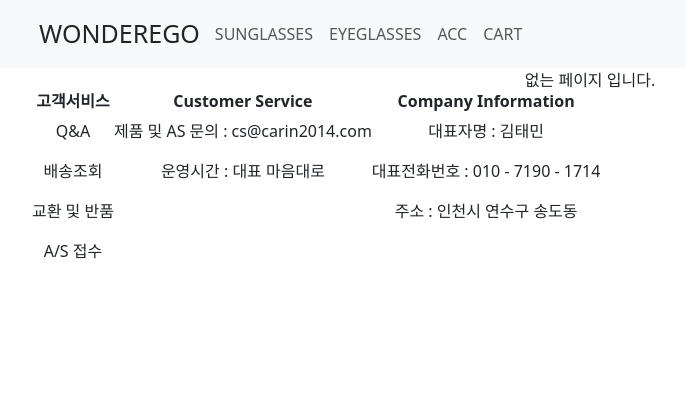
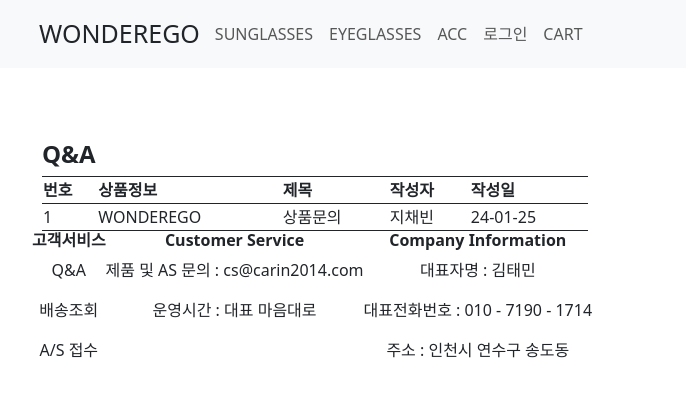
Before and after one commit to jicherry/react_shop, a React (Create React App) app: page /QA in a window 1280 px wide. Shown: the top 396 px of the page, without its empty margins (50-736 px from the left). Built offline with nearby package versions, Linux system fonts and the light colour scheme.

Commit message:
페이지 수정

```diff
--- a/src/App.js
+++ b/src/App.js
@@ -1,13 +1,17 @@
 import './App.css';
 import 'bootstrap/dist/css/bootstrap.min.css';
 import { useState } from 'react';
-import {  Navbar, Container , Nav } from 'react-bootstrap'; //대문자로 된 컴포넌트 다 Import 해야 함
+import {  Navbar, Container , Nav } from 'react-bootstrap'; //대문자로 된 컴포넌트 다 import 해야 함
 import { Routes, Route, Link, useNavigate, Outlet } from 'react-router-dom'
 import Etc from './routes/Etc.js'
 import About from './routes/About.js'
 import Detail from './routes/Detail.js'
 // import axios from 'axios';
 import Cart from './routes/Cart.js'
+import QA from './routes/QA.js';
+import Ship from './routes/Ship.js';
+import AS from './routes/AS.js';
+import Login from './routes/Login.js';
 import Footer from './Footer.js'
 
 
@@ -41,8 +45,13 @@ function App() {
             }}>ACC</Nav.Link>
 
             <Nav.Link onClick={() => {
+              navigate('/Login')
+            }} style={ {} }>로그인</Nav.Link>
+
+            <Nav.Link onClick={() => {
               navigate('/cart')
-            }}>CART</Nav.Link>
+            }}  style={ {} }>CART</Nav.Link>
+
           </Nav>
         </Container>
       </Navbar>
@@ -50,6 +59,9 @@ function App() {
       <Routes>
         <Route path='/' element={<div>
           <div className='main-bg'></div>
+            <div>
+              <p>OUR STORY</p>
+            </div>
         </div>} />
         <Route path='/detail' element={<Detail />} />
 
@@ -58,6 +70,14 @@ function App() {
         <Route path='/etc' element={<Etc />} />
 
         <Route path='/cart' element={<Cart />} />
+
+        <Route path='/QA' element={<QA/>} />
+
+        <Route path='/Ship' element={<Ship />} />
+
+        <Route path='/AS' element={<AS />} />
+
+        <Route path='/Login' element={<Login />} />
 
         <Route path='*' element={<div>없는 페이지 입니다.</div>} />
       </Routes>
--- a/src/Footer.js
+++ b/src/Footer.js
@@ -16,14 +16,19 @@ import Cart from './routes/Cart.js'
       return(
         <div className='footer-container'>
           <div className='footer-content'
-          style={ {display : 'flex' , float: 'left' , display : 'inline-block'} }>
+          style={ {display : 'flex' , float: 'left' , display : 'inline-block',} }>
             <h6 style={ { fontWeight : 'bold' } }>고객서비스</h6>
             <p><Nav.Link onClick={() => {
-                navigate('/')
+                navigate('/QA')
               }}>Q&A</Nav.Link></p>
-            <p>배송조회</p>
-            <p>교환 및 반품</p>
-            <p>A/S 접수</p>
+
+            <p><Nav.Link onClick={() => {
+                navigate('/Login')
+              }}>배송조회</Nav.Link></p>
+
+            <p><Nav.Link onClick={() => {
+                navigate('/Login')
+              }}>A/S 접수</Nav.Link></p>
           </div>
           <div className='footer-content'
           style={ {display : 'flex' , float: 'left' , display : 'inline-block'} }>
--- /dev/null
+++ b/src/routes/AS.js
@@ -0,0 +1,16 @@
+function AS(){
+    return (
+        <div className="container">
+            <div className="row">
+                <div className="col-md-6">
+                </div>
+                <div className="col-md-6 mt-4" style={ { marginLeft : '10px' , textAlign : 'left'} }>
+                    <h4 className="pt-5" style={ {fontWeight : 'bold'} }>A/S접수</h4>
+                    <p></p>
+                </div>
+            </div>
+        </div>
+    )
+}
+
+export default AS;
--- /dev/null
+++ b/src/routes/Login.js
@@ -0,0 +1,10 @@
+function Login(){
+    return (
+        <div className="container">
+            <div className="row">
+            </div>
+        </div>
+    )
+}
+
+export default Login;
--- /dev/null
+++ b/src/routes/QA.js
@@ -0,0 +1,35 @@
+function QA(){
+    return (
+        <div className="container">
+            <div className="row">
+                <div className="col-md-6">
+                </div>
+                <div className="col-md-6 mt-4" style={ { marginLeft : '10px' , textAlign : 'left'} }>
+                    <h4 className="pt-5" style={ {fontWeight : 'bold'} }>Q&A</h4>
+                    <table style={ { width: '100%' ,borderTop: '1px solid' , borderCollapse: 'collapse' } }>
+                        <thead style={ {borderBottom: '1px solid' , padding: '10px'} }>
+                            <tr>
+                                <th>번호</th>
+                                <th>상품정보</th>
+                                <th>제목</th>
+                                <th>작성자</th>
+                                <th>작성일</th>
+                            </tr>
+                        </thead>
+                        <tbody style={ {borderBottom: '1px solid' , padding: '10px'} }>
+                            <tr>
+                                <td>1</td>
+                                <td>WONDEREGO</td>
+                                <td>상품문의</td>
+                                <td>지채빈</td>
+                                <td>24-01-25</td>
+                            </tr>
+                        </tbody>
+                    </table>
+                </div>
+            </div>
+        </div>
+    )
+}
+
+export default QA;
--- /dev/null
+++ b/src/routes/Ship.js
@@ -0,0 +1,16 @@
+function Ship(){
+    return (
+        <div className="container">
+            <div className="row">
+                <div className="col-md-6">
+                </div>
+                <div className="col-md-6 mt-4" style={ { marginLeft : '10px' , textAlign : 'left'} }>
+                    <h4 className="pt-5" style={ {fontWeight : 'bold'} }>배송조회</h4>
+                    <p></p>
+                </div>
+            </div>
+        </div>
+    )
+}
+
+export default Ship;
```
